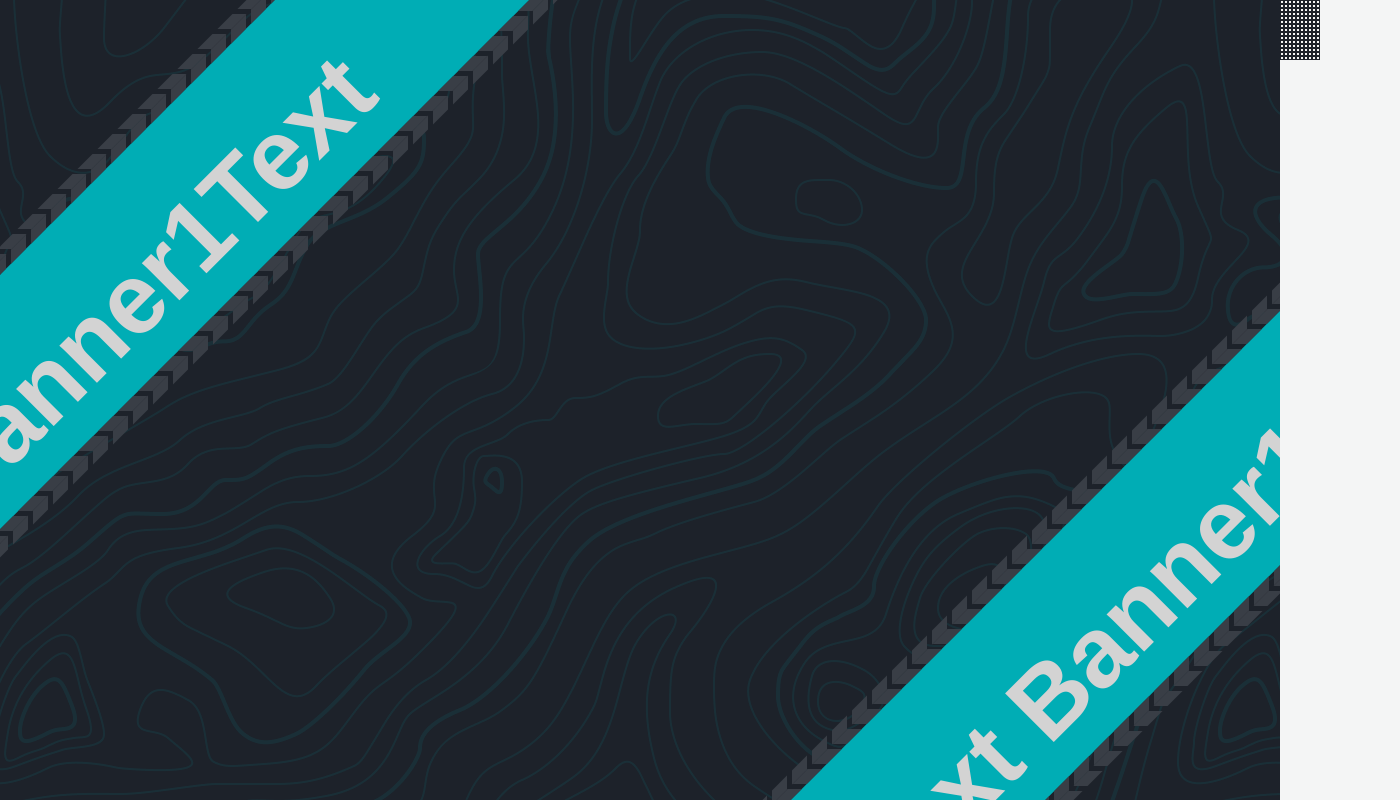
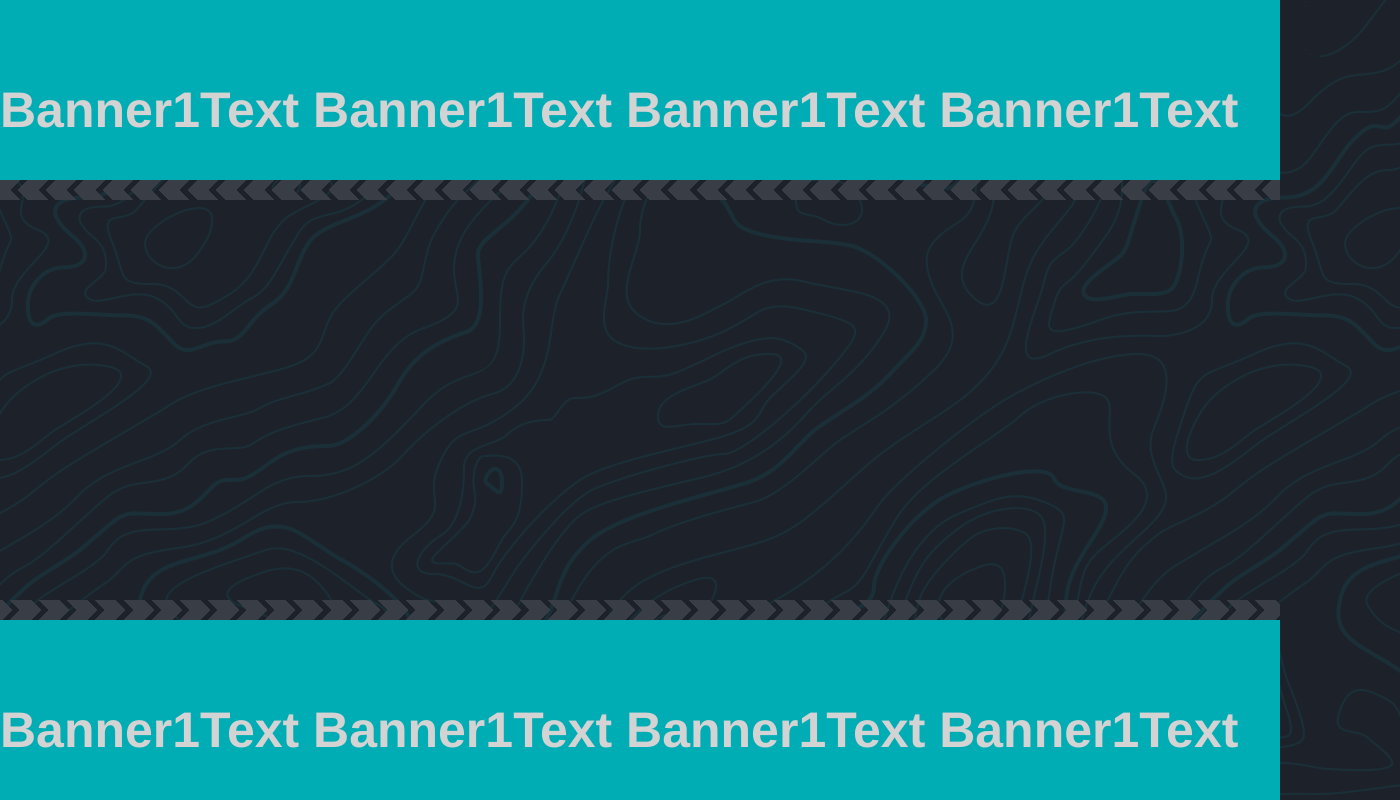
Before and after one commit to HXSlimeng/HXS_HomePage, a Vue app: page /#/home in a window 1280 px wide. Shown: the top 800 px of the page, 1400 px wide, since content can reach past the window. Built offline with nearby package versions, Linux system fonts and the light colour scheme; no server answers.

Commit message:
移动端适配开发 github SVG

```diff
--- a/src/components/pageHead/index.vue
+++ b/src/components/pageHead/index.vue
@@ -28,7 +28,7 @@
     },
     {
         text: 'Portfolio',
-        target: 'Portfolio',
+        target: 'recentWork',
         active: false
     },
     {
@@ -98,4 +98,6 @@
 .visible {
     transform: translateY(0);
 }
+
+@import '@/css/mobile.less';
 </style>
--- /dev/null
+++ b/src/css/mobile.less
@@ -0,0 +1,57 @@
+@maxMobileSize:600px;
+@media (max-width:@maxMobileSize) {
+    .mainHeader{
+        // display: none;
+        .headerNavs{
+            display: none;
+        }
+    }
+    .common-layout{
+        min-width: unset;
+        .introduce{
+            // display: flex;
+            display: flex ;
+            flex-direction: column-reverse;
+            justify-content: flex-end;
+            .aboutMeText{
+                font-size: 48px;
+                line-height: 48px;
+                .textContent{
+                    padding: 30px;
+                    .bgtext{
+                        display: none;
+                        font-size: 96px;
+                    }
+                }
+            }
+            .moduleMain{
+                padding-top: 0;
+                max-width: 500px;
+                max-height: 300px;
+                // overflow: hidden;
+                display: flex;
+                justify-content: center;
+                // transform-origin: 50% 0;
+                .webglMale{
+                    margin:0 auto;
+                }
+                .moduleOuter{
+                    top: 136px;
+                }
+            }
+        }
+        .aboutMySkills{
+            margin: auto;
+            height: unset;
+            .skill_block{
+                margin: unset;
+                min-width: 100%;
+                grid-template-columns: 225px;
+                grid-template-rows: repeat(4,225px);
+                justify-content: center;
+                row-gap: 10px;
+            }
+        }
+    }
+
+}
--- a/src/hooks/useHeadCtl.ts
+++ b/src/hooks/useHeadCtl.ts
@@ -3,7 +3,7 @@
 export function useHeaderCtl() {
   let scrollTop = ref(300);
   let visible = ref(true);
-  (function () {
+  /* (function () {
     window.onscroll = () => {
       let currentScrollTop = document.documentElement.scrollTop | document.body.scrollTop;
       if (currentScrollTop < 500) {
@@ -14,7 +14,7 @@
         scrollTop.value = currentScrollTop;
       }
     };
-  })();
+  })(); */
 
   return {
     visible,
--- a/src/hooks/useThree.ts
+++ b/src/hooks/useThree.ts
@@ -20,6 +20,8 @@
 
   const helper = new THREE.CameraHelper(tCamera);
   const axesHelper = new THREE.AxesHelper(5);
+  //移动端设备的判定
+  let mobileMedia = window.matchMedia("(max-width:600px)").matches;
 
   //叠影失真  logarithmicDepthBuffer
   const tRenderer = new THREE.WebGLRenderer({ antialias: true, logarithmicDepthBuffer: true });
@@ -154,7 +156,6 @@
   ); */
   glbLoader.load("/src/glbs/standing1.glb", afterLoadHuman, undefined, (err) => {
     moduleLoading.value = false;
-    console.log(err);
   });
 
   const moveHuman2Idle = () => {
@@ -233,5 +234,6 @@
     controls,
     moveHuman2Idle,
     moduleLoading,
+    mobileMedia,
   };
 }
--- a/src/views/home.vue
+++ b/src/views/home.vue
@@ -2,23 +2,8 @@
     <div v-if="moduleLoading" class="loadingPage">
         loading...
     </div>
-    <div class="common-layout" v-show="!moduleLoading">
+    <div class="common-layout" :style="{overflow: landing ? 'hidden' : 'unset'}" v-show="!moduleLoading">
         <PageHead></PageHead>
-        <div :class="{introduce:true}">
-            <div class="webglMale" :class="{landingOuter:landing}">
-                <div class="banner1" v-if="landing">Banner1Text Banner1Text Banner1Text Banner1Text </div>
-                <div class="banner2" v-if="landing">Banner1Text Banner1Text Banner1Text Banner1Text </div>
-            </div>
-            <div class="aboutMeText">
-                <div class="textContent">
-                    <span class="bgtext">HELLO</span>
-                    <div>I'm</div>
-                    <!-- <div>LiMeng <span class="name">李孟</span></div> -->
-                    <div class="job">A <span class="name">Front End Engineer</span> & Bug Maker😏</div>
-                </div>
-                <div class="moduleOuter"></div>
-                <!-- <div  class="circleLines"/> -->
-            </div>
         <div class="hangingContact">
             <span class="topTi">
                 Contact Me
@@ -26,13 +11,43 @@
             <div class="lineVer">
 
             </div>
+            <a href="https://github.com/HXSlimeng/HXS_HomePage/tree/master" target="_blank">
                 <div class="concatItem">
-                    <svg-icon name="fullScreen" class="concatIcon"></svg-icon>
+                    <svg-icon name="github" class="concatIcon"></svg-icon>
+                </div>
+            </a>
+        </div>
+        <div class="introduce">
+            <div class="aboutMeText">
+                <div class="textContent">
+                    <span class="bgtext">HELLO</span>
+                    <div>I'm</div>
+                    <div>LiMeng <span class="name">李孟</span></div>
+                    <div class="job">A <span class="name">Front End Engineer</span> & Bug Maker😏</div>
+                    <div>
+                        前端开发
+                    </div>
+                </div>
+            </div>
+            <div class="moduleMain">
+                <div class="moduleOuter"></div>
+                <div class="webglMale" :class="{landingOuter:landing}">
+                    <div class="banner1" v-if="landing">Banner1Text Banner1Text Banner1Text Banner1Text </div>
+                    <div class="banner2" v-if="landing">Banner1Text Banner1Text Banner1Text Banner1Text </div>
                 </div>
             </div>
         </div>
         <div class="aboutMySkills">
             <ShadowText :text="'What I Do'"></ShadowText>
+            <div class="skill_block">
+                <div class="skillItem" v-for="item in 4">
+                    <svg-icon name="fullScreen" class="skillIcon"></svg-icon>
+                    <div class="skillTitle">Product Design</div>
+                </div>
+            </div>
+        </div>
+        <div class="recentWork">
+            <ShadowText :text="'Recent Works'"></ShadowText>
             <div class="skill_block">
                 <div class="skillItem" v-for="item in 4">
                     <svg-icon name="fullScreen" class="skillIcon"></svg-icon>
@@ -50,8 +65,10 @@
 import ShadowText from '@/components/ShadowText/index.vue';
 import PageHead from '@/components/pageHead/index.vue'
 import gsap from 'gsap'
+
 const landing = ref(true)
-const { tCamera, humanActions, tRenderer, moveHuman2Idle, controls, moduleLoading } = useThree(afterLandingComplete)
+const { tCamera, humanActions, tRenderer, moveHuman2Idle, controls, moduleLoading, mobileMedia } = useThree(afterLandingComplete)
+
 function afterLandingComplete() {
     let tl = gsap.timeline()
     let humanCanvas = document.querySelector(".webglMale")
@@ -59,6 +76,7 @@
         landing.value = false;
         let textDoms = document.querySelector('.textContent')
         //除背景的HELLO文字其余添加动画
+        mobileMedia && tl.to('.moduleMain', { scale: 0.5, duration: .1 })
         textDoms?.childNodes.forEach(ele => ele.nodeName === "DIV" && tl.fromTo(ele, { y: 100, opacity: 0 }, { y: 0, opacity: 1, duration: 1 }, '-=0.6'))
         moveHuman2Idle()
         tl.fromTo('.moduleOuter', { rotation: 45 }, { scale: 1, rotation: 45, ease: 'elastic', duration: 1.2 }, '-=1')
@@ -66,13 +84,14 @@
     }
     tl.from('.banner1', { x: 1000, y: -1000, duration: 4, ease: 'power4' })
     tl.from('.banner2', { x: -1000, y: 1000, duration: 4, ease: 'power4' }, '-=4')
-
     tl.to(humanCanvas, { opacity: 0, onComplete: afterHumanFadeOut })
 }
 
 onMounted(() => {
     let faDom = document.querySelector('.webglMale');
     faDom?.appendChild(tRenderer.domElement);
+    console.log(import.meta.env);
+
 })
 
 </script>
@@ -81,43 +100,103 @@
 <style lang='less' scoped>
 .common-layout {
     font-size: 20px;
-    width: 100%;
+    min-width: 1400px;
     background: @prmy-bg;
     background-repeat: repeat-y;
     display: flex;
     flex-direction: column;
     justify-content: center;
-
+    margin: auto;
 
     .introduce {
-        width: 100%;
         min-height: calc(100vh - @headerHeight);
+        min-width: 100vw;
         background-image: url('../assets/Rectangle56.png');
         position: relative;
+        padding-top: @headerHeight;
+        display: grid;
+        grid-template-columns: minmax(800px, 5fr) 5fr;
+
+        .aboutMeText {
+            font-size: 64px;
+            color: #fff;
+            font-weight: bolder;
+            line-height: 80px;
+            position: relative;
+
+            .textContent {
+                position: relative;
+                padding-top: 50px;
+                padding-left: 80px;
+                word-wrap: break-word;
+
+                div {
+                    filter: drop-shadow(2px 4px 6px black);
+                    opacity: 0;
+                }
+
+                .bgtext {
+                    font-size: 200px;
+                    user-select: none;
+                    opacity: .6;
+                    color: #393E46;
+                    line-height: 200px;
+                }
+
+                .name {
+                    color: @mainColor;
+                }
+
+                .job {
+                    font-size: 24px;
+
+                    &::before {
+                        content: '';
+                        display: block;
+                        height: 4px;
+                        width: 6em;
+                        background-color: @mainColor;
+                        border-radius: 5px;
+                        margin-bottom: 10px;
+                    }
+                }
+            }
+
+            .textAfter {
+                position: absolute;
+                width: 100%;
+                height: 180px;
+                left: 0;
+                bottom: 0;
+            }
+        }
+
+        .moduleMain {
+            position: relative;
             padding-top: 100px;
+            transform: unset;
+            display: flex;
+            justify-content: center;
 
             .webglMale {
-            position: absolute;
-            right: 0px;
-            top: 180px;
+                position: relative;
                 z-index: 2;
                 cursor: grab;
                 // background: rgba(255, 255, 255, .4);
                 clip-path: path('M 187,0 L 147,297 L 303,453 C 368,508 404,442 423,427 L 561,292 L 508,0 z');
-
                 @bannerTextSize: 100px;
 
                 .banner1 {
                     position: absolute;
                     height: 180px;
                     width: 3000px;
-                font-size: @bannerTextSize;
-                transform: rotate(-45deg);
+                    font-size: 1rem
+                        /* @bannerTextSize */
+                    ;
                     line-height: 180px;
                     color: #d3d3d3;
                     font-weight: 700;
                     background-color: @mainColor;
-                left: 10vw;
 
                     &::before {
                         content: '';
@@ -167,7 +246,6 @@
                 .banner2 {
                     .banner1();
                     left: unset;
-                right: 10vw;
                     bottom: 0;
 
                     &::before {
@@ -181,62 +259,10 @@
 
             }
 
-        .aboutMeText {
-            font-size: 64px;
-            color: #fff;
-            font-weight: bolder;
-            line-height: 80px;
-
-            .textContent {
-                position: relative;
-                left: 5vw;
-
-                div {
-                    filter: drop-shadow(2px 4px 6px black);
-                    opacity: 0;
-                }
-
-                .bgtext {
-                    font-size: 200px;
-                    user-select: none;
-                    opacity: .6;
-                    color: #393E46;
-                    line-height: 200px;
-                }
-
-                .name {
-                    color: @mainColor;
-                }
-
-                .job {
-                    font-size: 24px;
-
-                    &::before {
-                        content: '';
-                        display: block;
-                        height: 4px;
-                        width: 6em;
-                        background-color: @mainColor;
-                        border-radius: 5px;
-                        margin-bottom: 10px;
-                    }
-                }
-            }
-
-            .circleLines {
-                width: 100vw;
-                min-height: 1000px;
-                z-index: 0;
-                background: url('../assets/BG.png');
-                background-size: 100% 100%;
-                background-repeat: no-repeat;
-            }
-        }
-
             .moduleOuter {
                 position: absolute;
-            right: 200px;
-            top: 316px;
+                margin: auto;
+                top: 236px;
                 width: 300px;
                 height: 300px;
                 background-color: @mainColor;
@@ -245,58 +271,29 @@
                 scale: 0;
             }
 
-        .hangingContact {
+            .landingOuter {
                 position: fixed;
-            right: 40px;
-            top: 100px;
-            width: 54px;
-            height: 300px;
-            display: flex;
-            flex-direction: column;
-            align-items: center;
-            row-gap: 10px;
-            font-size: 24px;
-
-            .topTi {
-                writing-mode: vertical-rl;
-            }
-
-            .lineVer {
-                height: 100px;
-                width: 5px;
-                border-radius: 10px;
-                background-color: @mainColor;
-            }
-
-            .concatItem {
-                background: #393E46;
-                width: 45px;
-                height: 45px;
-                display: flex;
-                justify-content: center;
-                align-items: center;
-                clip-path: path('M 22.5,0 L 0,13 L 0,33 L 22.5,45 L 45,33 L 45,13 z');
-
-                .concatIcon {
-                    height: 40%;
-                    width: 40%;
-                }
-            }
-        }
-
-        .landingOuter {
                 top: 0;
                 left: 0;
-            bottom: 0;
+                // bottom: 0;
                 z-index: 10;
                 background-color: @prmy-bg;
                 clip-path: unset;
                 background-image: url('@/assets/Rectangle56.png');
                 overflow: hidden;
+
+            }
+
+            .moduleAfter {
+                .aboutMeText.textAfter()
+            }
         }
     }
 
     .aboutMySkills {
+        height: 100vh;
+        width: 100%;
+
         .skill_block {
             min-width: 900px;
             max-width: 100%;
@@ -330,6 +327,61 @@
         }
     }
 
+    .recentWork {
+        height: 100vh;
+    }
+
+    .hangingContact {
+        position: fixed;
+        z-index: 4;
+        right: 40px;
+        top: 100px;
+        width: 54px;
+        height: 300px;
+        display: flex;
+        flex-direction: column;
+        align-items: center;
+        row-gap: 10px;
+        font-size: 24px;
+
+        .topTi {
+            writing-mode: vertical-rl;
+        }
+
+        .lineVer {
+            height: 100px;
+            width: 5px;
+            border-radius: 10px;
+            background-color: @mainColor;
+        }
+
+        .concatItem {
+            background: #393E46;
+            width: 45px;
+            height: 45px;
+            display: flex;
+            position: relative;
+            justify-content: center;
+            align-items: center;
+            clip-path: path('M 22.5,0 L 0,13 L 0,33 L 22.5,45 L 45,33 L 45,13 z');
+            transition: all 0.3s;
+            color: #d3d3d3;
+            cursor: pointer;
+
+            &:hover {
+                filter: drop-shadow(2px 4px 10px red);
+                background: #d3d3d3;
+                color: @sub-bg;
+                transition: all 0.3s;
+            }
+
+            .concatIcon {
+                height: 50%;
+                width: 50%;
+            }
+        }
+    }
+
 }
 
 .loadingPage {
@@ -346,4 +398,6 @@
     z-index: 1000;
     background: @prmy-bg;
 }
+
+@import '@/css/mobile.less';
 </style>
```
Also changed, not shown: src/components/shadowText/index.vue (+7 -6 lines), vite.config.ts (+3 -4 lines), src/hooks/testTS.TS (deleted), src/svgs/github.svg (added). Lines whose indentation alone changed are shown as unchanged.
